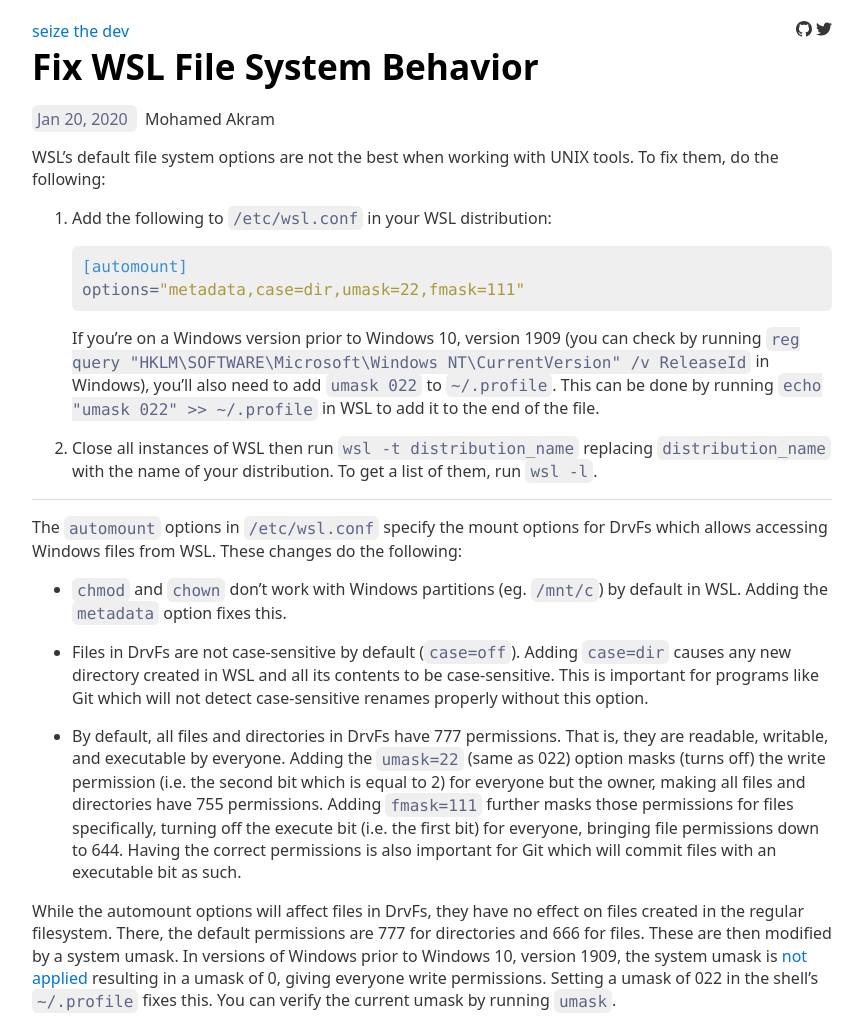
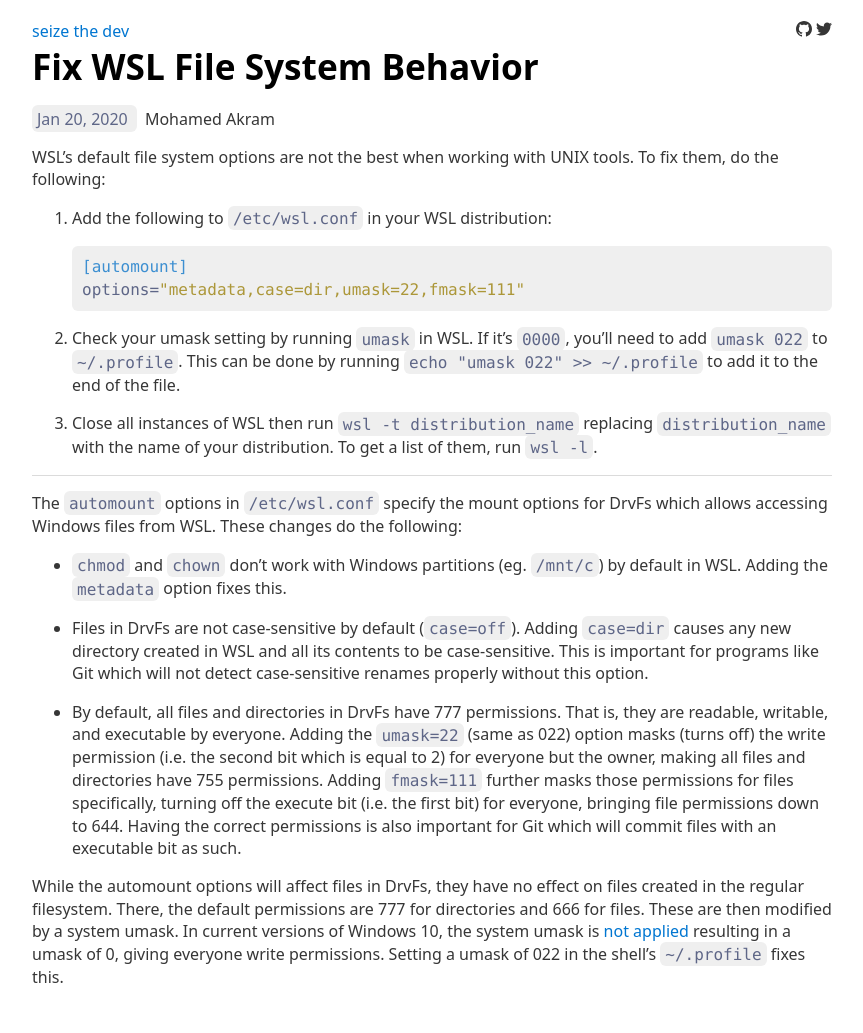
Before and after one commit to mohd-akram/blog, a Jekyll site: the page built from _posts/2020-01-20-fix-wsl-file-system-behavior.md, in a window 1280 px wide. Shown: the whole page, without its empty margins (208-1071 px from the left). Built offline with Jekyll 4.4.1, drawn with Linux system fonts in a browser that asks for light colours; our own code applies the rules of GitHub Pages for plain Markdown files; comment, search, counter and statistics services are not loaded; after the commit the page ends 1008 px from its top, so only the background shows below that.

Commit message:
Update post

````diff
--- a/_posts/2020-01-20-fix-wsl-file-system-behavior.md
+++ b/_posts/2020-01-20-fix-wsl-file-system-behavior.md
@@ -15,13 +15,11 @@ tools. To fix them, do the following:
    options="metadata,case=dir,umask=22,fmask=111"
    ```
 
-   If you're on a Windows version prior to Windows 10, version 1909 (you can
-   check by running `reg query "HKLM\SOFTWARE\Microsoft\Windows
-   NT\CurrentVersion" /v ReleaseId` in Windows), you'll also need to add `umask
-   022` to `~/.profile`. This can be done by running `echo "umask 022" >>
-   ~/.profile` in WSL to add it to the end of the file.
+2. Check your umask setting by running `umask` in WSL. If it's `0000`, you'll
+   need to add `umask 022` to `~/.profile`. This can be done by running `echo
+   "umask 022" >> ~/.profile` to add it to the end of the file.
 
-2. Close all instances of WSL then run `wsl -t distribution_name` replacing
+3. Close all instances of WSL then run `wsl -t distribution_name` replacing
    `distribution_name` with the name of your distribution. To get a list of
    them, run `wsl -l`.
 
@@ -51,7 +49,7 @@ which allows accessing Windows files from WSL. These changes do the following:
 While the automount options will affect files in DrvFs, they have no effect on
 files created in the regular filesystem. There, the default permissions are 777
 for directories and 666 for files. These are then modified by a system umask.
-In versions of Windows prior to Windows 10, version 1909, the system umask is
-[not applied](https://github.com/microsoft/WSL/issues/352) resulting in a umask
-of 0, giving everyone write permissions. Setting a umask of 022 in the shell's
-`~/.profile` fixes this. You can verify the current umask by running `umask`.
+In current versions of Windows 10, the system umask is [not
+applied](https://github.com/microsoft/WSL/issues/352) resulting in a umask of
+0, giving everyone write permissions. Setting a umask of 022 in the shell's
+`~/.profile` fixes this.
````
